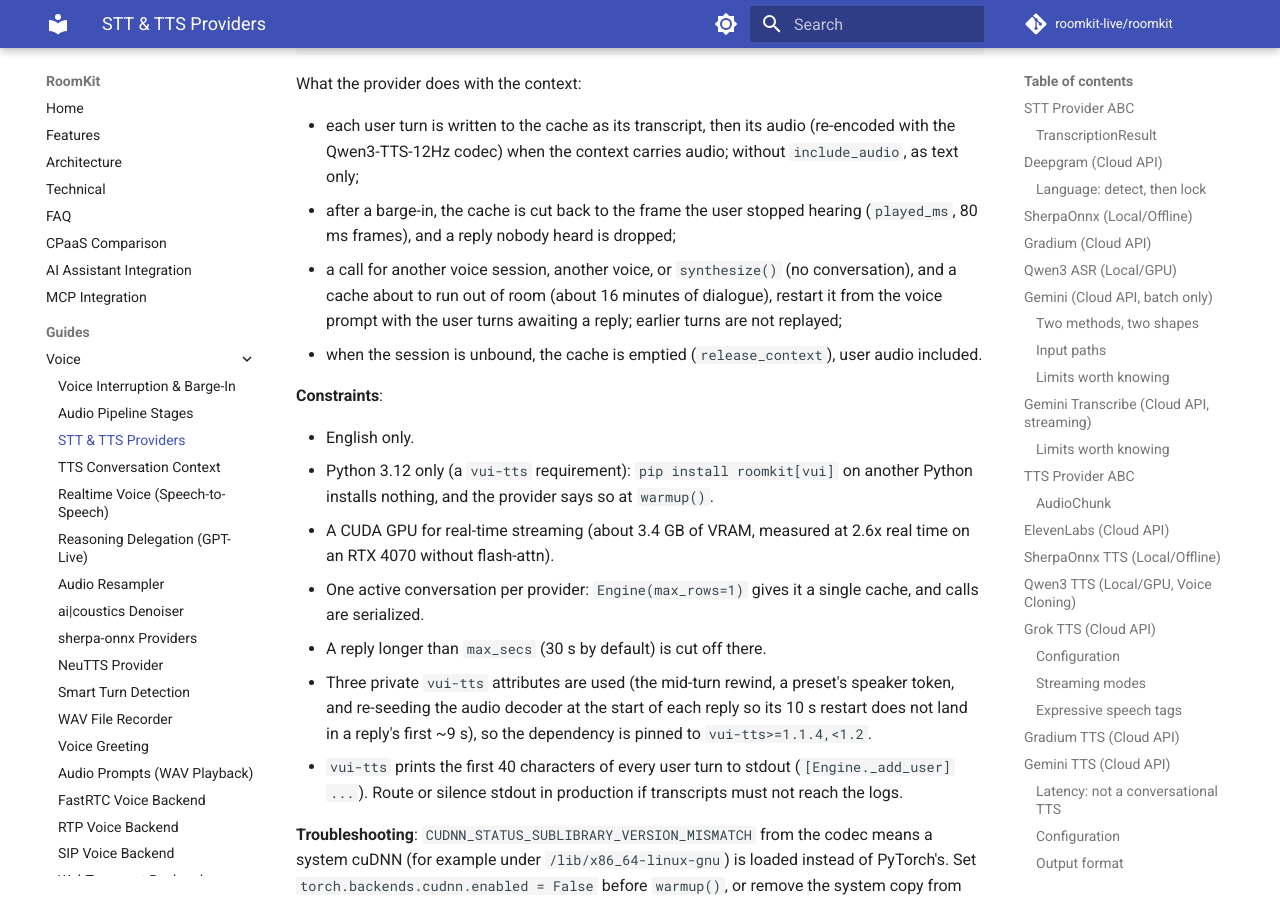
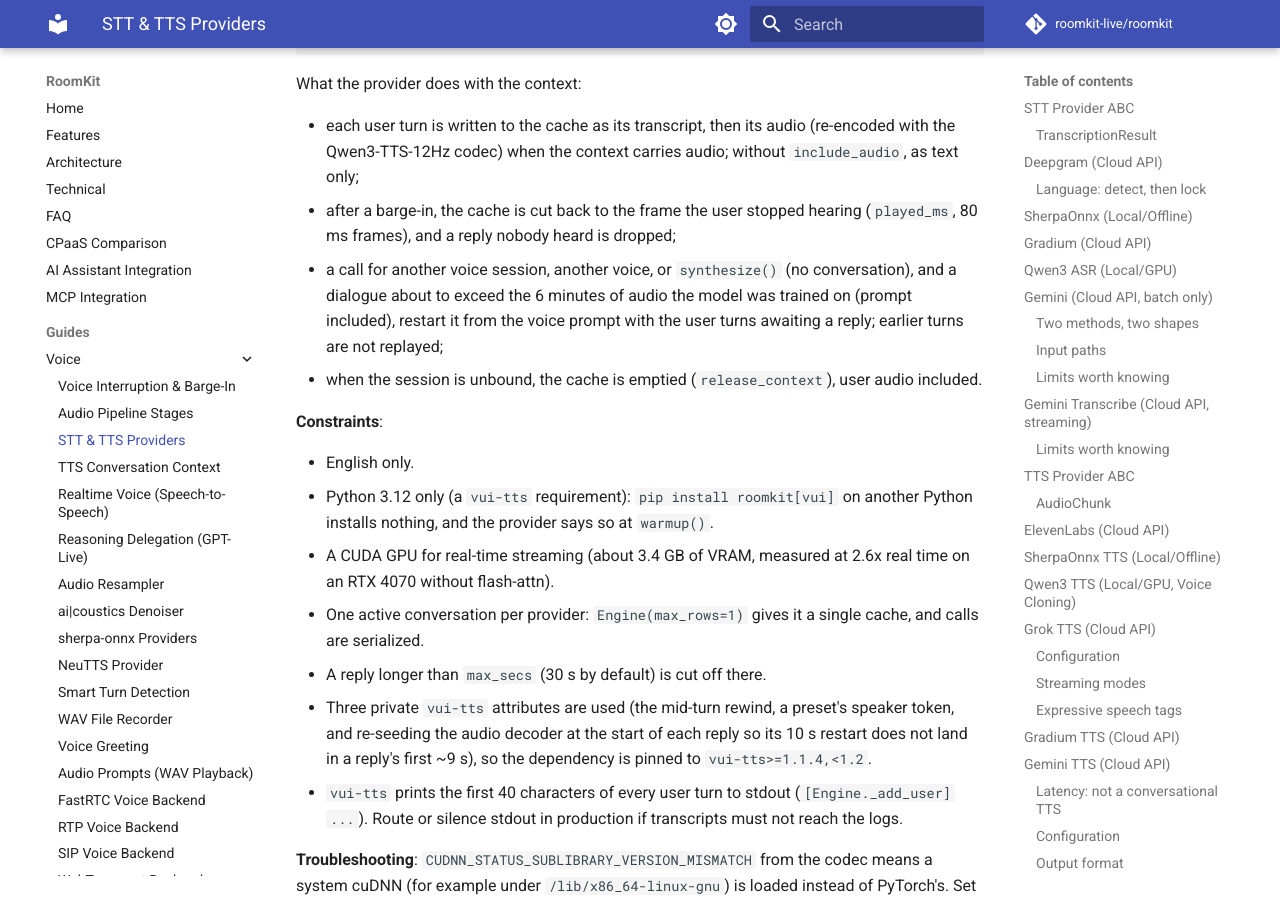
Before and after one commit to roomkit-live/roomkit-docs, an MkDocs documentation site: the page built from docs/guides/stt-tts-providers.md, in a window 1280 px wide and 900 px high, scrolled down 21848 px. Built offline with MkDocs 1.6.1 and Material for MkDocs 9.7.7, drawn with Linux system fonts in a browser that asks for light colours; comment, search, counter and statistics services are not loaded.

Commit message:
docs(voice): Vui's cache holds the 6 minutes of audio it was trained on (RMK-194)

```diff
--- a/docs/guides/stt-tts-providers.md
+++ b/docs/guides/stt-tts-providers.md
@@ -937,8 +937,8 @@ What the provider does with the context:
 - after a barge-in, the cache is cut back to the frame the user stopped
   hearing (`played_ms`, 80 ms frames), and a reply nobody heard is dropped;
 - a call for another voice session, another voice, or `synthesize()` (no
-  conversation), and a cache about to run out of room (about 16 minutes of
-  dialogue), restart it from the voice prompt with the user turns awaiting a
+  conversation), and a dialogue about to exceed the 6 minutes of audio the
+  model was trained on (prompt included), restart it from the voice prompt with the user turns awaiting a
   reply; earlier turns are not replayed;
 - when the session is unbound, the cache is emptied (`release_context`), user
   audio included.
```
